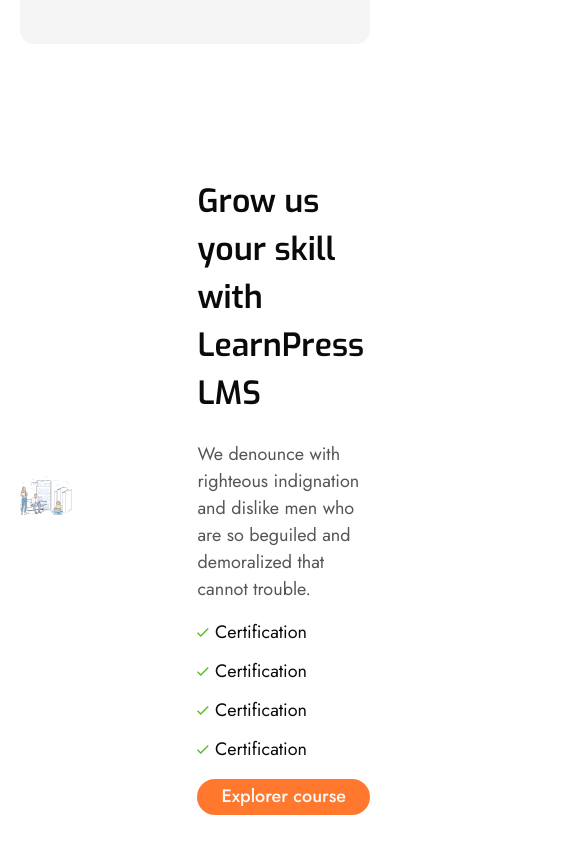
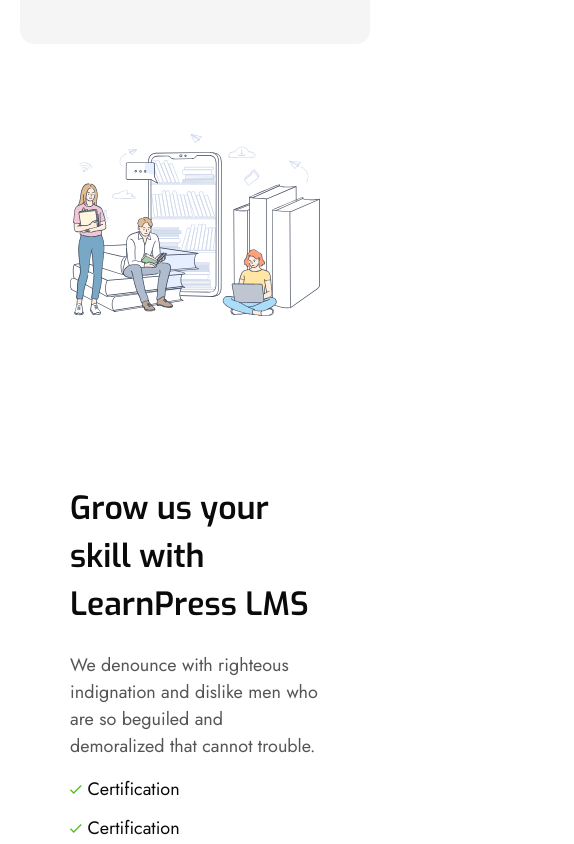
Before and after one commit to AyaAlaa2/EduPress-app, a React (Vite) app: page / in a window 390 px wide. Shown: the part 8360-9204 px from the top of the page, 574 px wide, since content can reach past the window. Built offline with nearby package versions, Linux system fonts and the light colour scheme.

Commit message:
push home page

```diff
--- a/src/components/homePage/advSection/SecondAdv.jsx
+++ b/src/components/homePage/advSection/SecondAdv.jsx
@@ -4,7 +4,7 @@
 
 const SecondAdv = () => {
   return (
-    <div className="w-full h-[200px] bg-[url(/advBackground2.svg)] bg-cover bg-center flex items-center justify-between rounded-[20px] px-[50px]">
+    <div className="hidden md:flex w-full h-[200px] bg-[url(/advBackground2.svg)] bg-cover bg-center items-center justify-between rounded-[20px] px-[50px]">
       <div className="flex items-center justify-center gap-[32px]">
         <img src={icon} />
         <p className="font-semibold font-[Exo] text-[20px] leading-[120%]">
--- a/src/components/homePage/latestArticles/ArticelsCard.jsx
+++ b/src/components/homePage/latestArticles/ArticelsCard.jsx
@@ -2,7 +2,7 @@
 import icon1 from "./icons/icon1.svg";
 const ArticelsCard = ({ article }) => {
   return (
-    <div className="flex flex-col gap-5 h-[440px] items-center justify-center rounded-[20px] border border-1 border-[#EAEAEA] hover:shadow-lg hover:-translate-y-4 cursor-pointer transition-all duration-300 group overflow-hidden">
+    <div className="flex flex-col gap-5 items-center justify-center rounded-[20px] border border-1 border-[#EAEAEA] hover:shadow-lg hover:-translate-y-4 cursor-pointer transition-all duration-300 group overflow-hidden">
       <img src={article.Image} alt={article.name} />
       <div className="px-[20px] pb-[20px] flex flex-col items-start gap-3">
         <p className="text-[20px] font-semibold font-[Exo] group-hover:text-primary transition-colors duration-300">
--- a/src/components/homePage/skillSection/SkillSection.jsx
+++ b/src/components/homePage/skillSection/SkillSection.jsx
@@ -5,11 +5,11 @@
 
 const SkillSection = () => {
   return (
-    <div className="flex items-center justify-center gap-[125px]">
+    <div className="flex flex-col md:flex-row items-center justify-center gap-[125px] px-[50px] md:px-0">
       <div>
         <img src={skillBackground} alt="skillBackground image" />
       </div>
-      <div className="py-[42.5px] flex flex-col gap-6 items-start justify-start w-[50%]">
+      <div className="py-[42.5px] flex flex-col gap-6 items-start justify-start w-full md:w-[50%]">
         <p className="font-[Exo] font-semibold text-[32px] leading-[150%]">
           Grow us your skill with LearnPress LMS
         </p>
```
